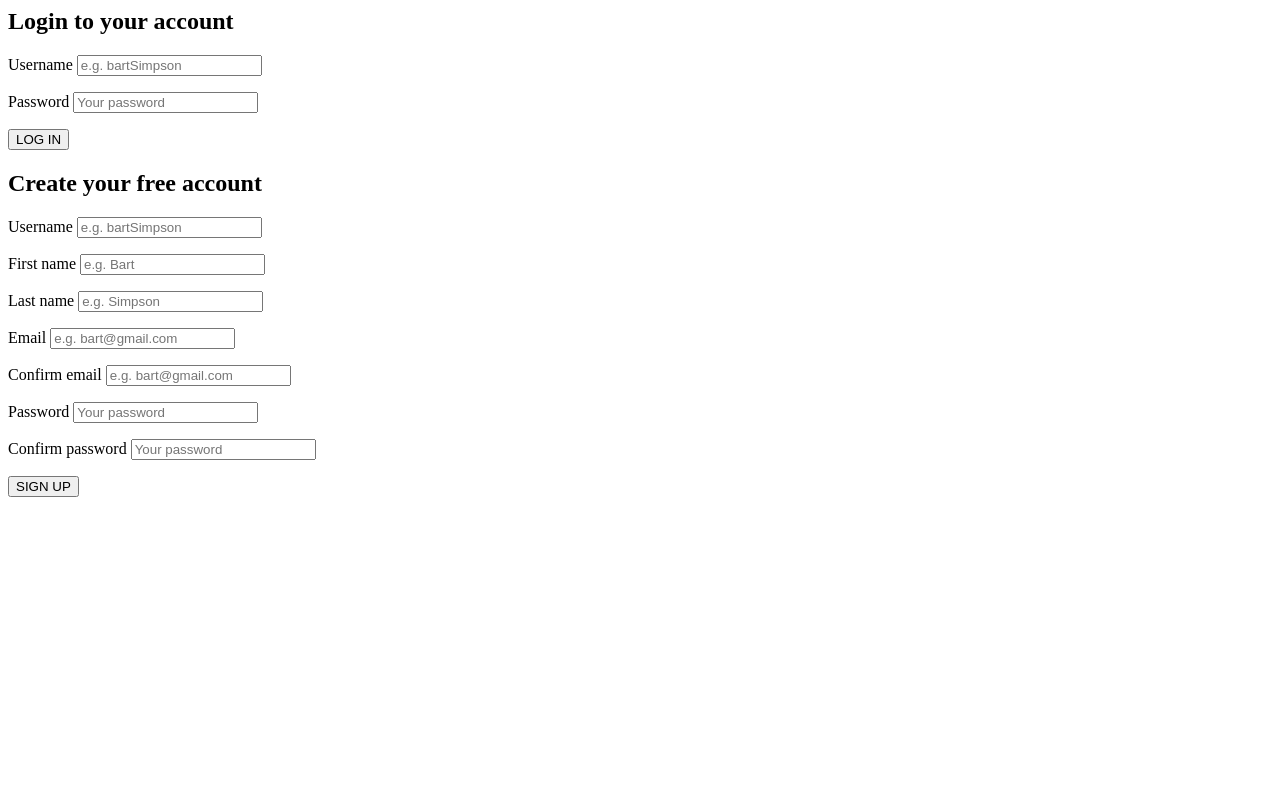
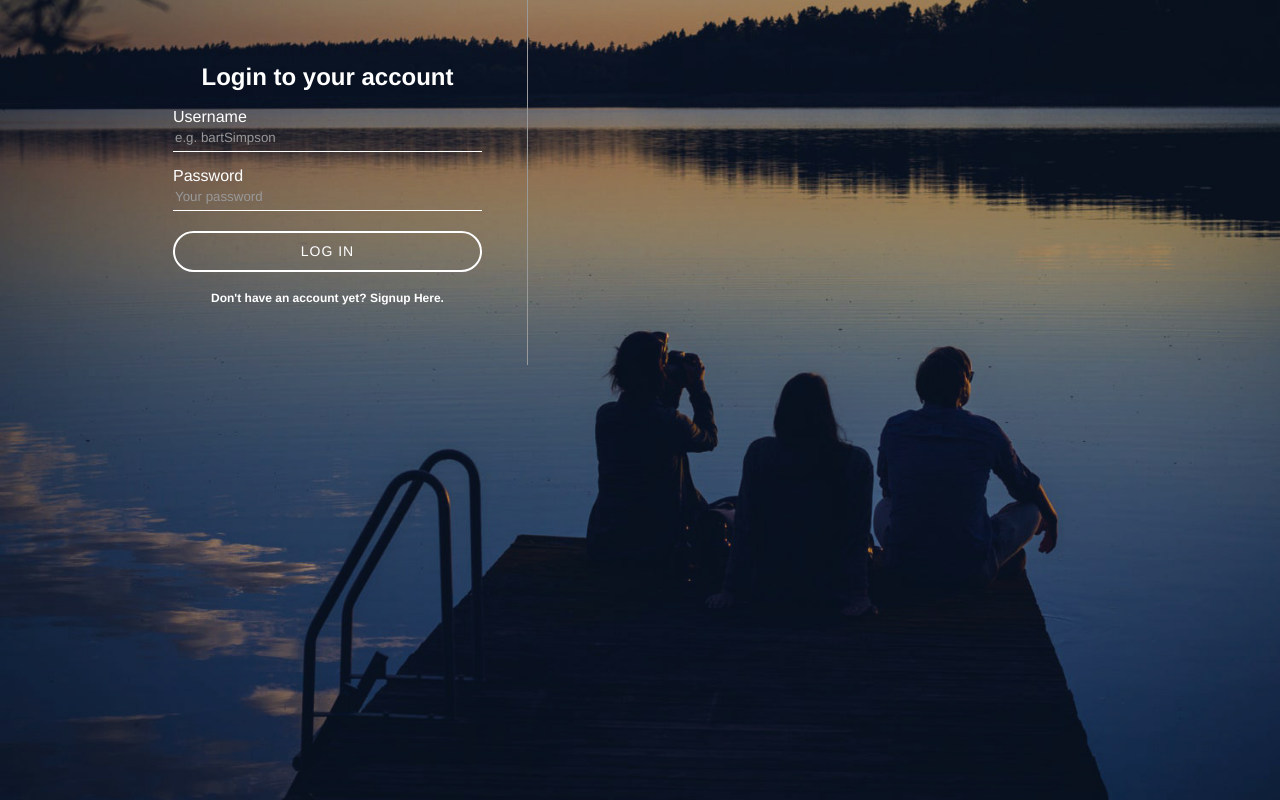
Before and after one commit to rjmcbain/spotify_clone, a PHP site: page /register.php in a window 1280 px wide. Run offline with PHP 8.4, Linux system fonts and the light colour scheme.

Commit message:
adding styling

```diff
--- /dev/null
+++ b/assets/css/register.css
@@ -0,0 +1,118 @@
+html,
+body {
+  padding: 0;
+  margin: 0;
+  height: 100%;
+}
+
+#background {
+  background-color: #000;
+  background-image: url(../images/bg.jpg);
+  background-position: center;
+  display: table;
+  background-size: cover;
+  width: 100%;
+  height: 100%;
+}
+
+#loginContainer * {
+  color: #fff;
+  font-family: "Helvetica Neue", "Helvetica", "Arial", sans-serif;
+  font-weight: noraml;
+  line-height: 1em;
+  box-sizing: border-box;
+}
+
+::-webkit-input-placeholder {
+  /* WebKit, Blink, Edge */
+  color: #999;
+}
+:-moz-placeholder {
+  /* Mozilla Firefox 4 to 18 */
+  color: #999;
+  opacity: 1;
+}
+::-moz-placeholder {
+  /* Mozilla Firefox 19+ */
+  color: #999;
+  opacity: 1;
+}
+:-ms-input-placeholder {
+  /* Internet Explorer 10-11 */
+  color: #999;
+}
+::-ms-input-placeholder {
+  /* Microsoft Edge */
+  color: #999;
+}
+
+::placeholder {
+  /* Most modern browsers support this now. */
+  color: #999;
+}
+
+#loginContainer {
+  width: 80%;
+  margin: 0 auto;
+  position: relative;
+  max-width: 1024px;
+}
+
+#inputContainer {
+  width: 400px;
+  padding: 45px;
+  float: left;
+  border-right: 1px solid #999;
+}
+
+#inputContainer h2 {
+  text-align: center;
+}
+
+#inputContainer input[type="text"],
+#inputContainer input[type="email"],
+#inputContainer input[type="password"] {
+  display: block;
+  background-color: transparent !important;
+  border: 0;
+  border-bottom: 1px solid #fff;
+  height: 27px;
+  line-height: 27px;
+  width: 100%;
+}
+
+#inputContainer button {
+  background-color: transparent;
+  border: 2px solid #fff;
+  border-radius: 250px;
+  color: #fff;
+  display: block;
+  font-size: 14px;
+  letter-spacing: 1px;
+  margin: 20px auto;
+  height: 41px;
+  width: 100%;
+}
+
+#inputContainer button:hover {
+  cursor: pointer;
+}
+
+.hasAccountText span {
+  font-weight: bold;
+  font-size: 12px;
+}
+
+.hasAccountText {
+  text-align: center;
+}
+
+#registerForm,
+#loginForm {
+  display: none;
+}
+
+#hideLogin,
+#hideRegister {
+  cursor: pointer;
+}
--- /dev/null
+++ b/assets/js/register.js
@@ -0,0 +1,11 @@
+$(document).ready(function() {
+  $("#hideLogin").click(function() {
+    $("#loginForm").hide();
+    $("#registerForm").show();
+  });
+
+  $("#hideRegister").click(function() {
+    $("#loginForm").show();
+    $("#registerForm").hide();
+  });
+});
--- a/includes/classes/Account.php
+++ b/includes/classes/Account.php
@@ -7,6 +7,18 @@
 		public function __construct($con) {
 			$this->con = $con;
 			$this->errorArray = array();
+		}
+
+		public function login($un, $pw) {
+			$pw = md5($pw);
+
+			$query = mysqli_query($this->con, "SELECT * FROM users WHERE username ='$un' AND password='$pw'");
+			if(mysqli_num_rows($query) == 1) {
+				return true;
+			} else {
+				array_push($this->errorArray, Constants::$loginFailed);
+				return false;
+			}
 		}
 
 		public function register($un, $fn, $ln, $em, $em2, $pw, $pw2) {
--- a/includes/classes/Constants.php
+++ b/includes/classes/Constants.php
@@ -12,5 +12,7 @@ class Constants {
 	public static $usernameCharacters = "Your username must be between 5 and 25 characters";
 	public static $usernameTaken = "This username already exists";
 
+	public static $loginFailed = "Your username or password was incorrect";
+
 }
 ?>
--- a/includes/config.php
+++ b/includes/config.php
@@ -1,6 +1,7 @@
 <?php
+    ob_start();
+    session_start();
 
-    ob_start();
     $timezone = date_default_timezone_set("America/Denver");
 
     $con = mysqli_connect("localhost", "root", "", "spotify");
--- a/includes/handlers/login-handler.php
+++ b/includes/handlers/login-handler.php
@@ -2,7 +2,15 @@
 
 if(isset($_POST['loginButton'])) {
 	//Login button was pressed
+	$username = $_POST['loginUsername'];
+	$password = $_POST['loginPassword'];
 
+	// Login function
+	$result = $account->login($username, $password);
+	if($result == true) {
+		$_SESSION['userLoggedIn'] = $username;
+		header("Location: index.php");
+	}
 }
 
 ?>
--- a/includes/handlers/register-handler.php
+++ b/includes/handlers/register-handler.php
@@ -31,6 +31,7 @@ if(isset($_POST['registerButton'])) {
 	$wasSuccessful = $account->register($username, $firstName, $lastName, $email, $email2, $password, $password2);
 
 	if($wasSuccessful == true) {
+		$_SESSION['userLoggedIn'] = $username;
 		header("Location: index.php");
 	}
 }
--- a/register.php
+++ b/register.php
@@ -17,14 +17,39 @@
 
 <html>
 <head>
-	<title>Welcome to Slotify!</title>
+	<link rel="stylesheet" href="assets/css/register.css">
+	<script src="https://ajax.googleapis.com/ajax/libs/jquery/3.3.1/jquery.min.js"></script>
+	<script type="text/javascript" src="assets/js/register.js"></script>
+	<title>Welcome to Spotify!</title>
 </head>
 <body>
 
+<?php
+		if(isset($_POST['registerButton'])) {
+			echo '<script>
+				$(document).ready(function() {{
+					$("#loginForm").hide();
+					$("#registerForm").show();
+				});
+			</script>';
+		} else {
+			echo '<script>
+				$(document).ready(function() {
+					$("#loginForm").show();
+					$("#registerForm").hide();
+				});
+			</script>';
+		}
+
+
+?>
+	<div id="background">
+		<div id="loginContainer">
 			<div id="inputContainer">
 				<form id="loginForm" action="register.php" method="POST">
 					<h2>Login to your account</h2>
 					<p>
+					<?php echo $account->getError(Constants::$loginFailed); ?>
 						<label for="loginUsername">Username</label>
 						<input id="loginUsername" name="loginUsername" type="text" placeholder="e.g. bartSimpson" required>
 					</p>
@@ -34,6 +59,10 @@
 					</p>
 
 					<button type="submit" name="loginButton">LOG IN</button>
+
+					<div class="hasAccountText">
+						<span id="hideLogin">Don't have an account yet? Signup Here.</span>
+					</div>
 
 				</form>
 
@@ -88,10 +117,16 @@
 
 					<button type="submit" name="registerButton">SIGN UP</button>
 
+					<div class="hasAccountText">
+						<span id="hideRegister">Already have an account? Login here.</span>
+					</div>
+
 				</form>
 
 
 			</div>
+		</div>
+	</div>
 
 </body>
 </html>
```
Also changed, not shown: index.php (+10 -0 lines), assets/images/bg.jpg (added). Lines whose indentation alone changed are shown as unchanged.
